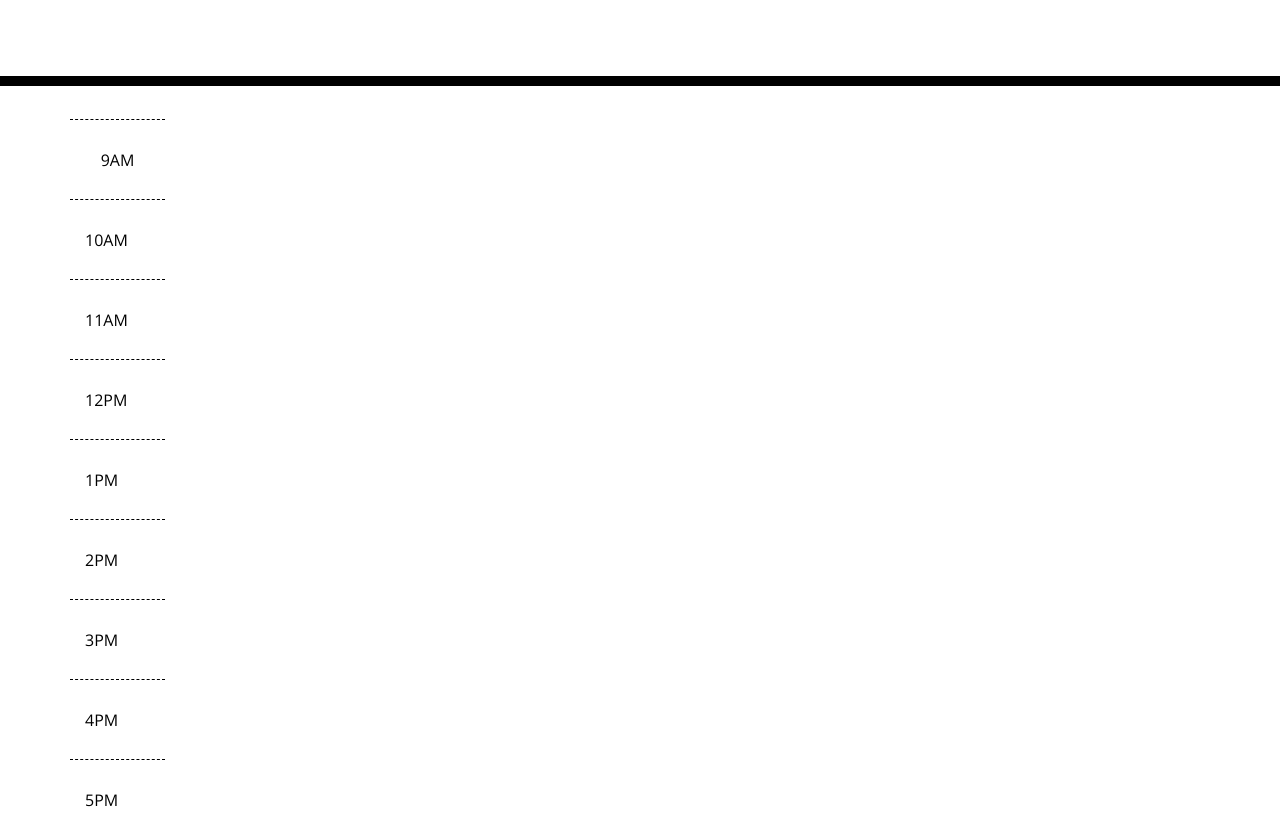
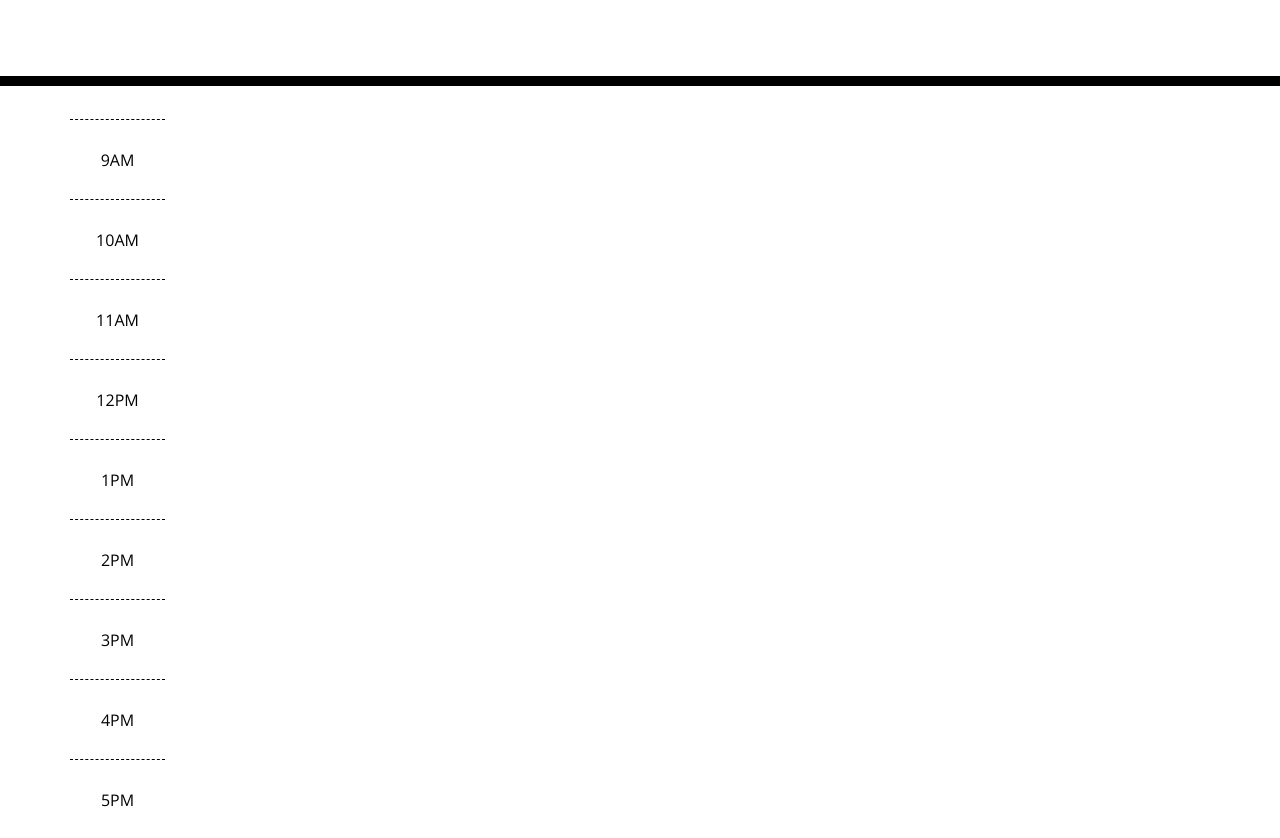
Before and after one commit to MatValdejao/super-disco, a plain HTML site: page index.html in a window 1280 px wide. Shown: the part 182-1020 px from the top of the page. Drawn offline with nearby package versions, Linux system fonts and the light colour scheme; files that its build step writes are made by us from their sources.

Commit message:
will try something different using bootstrap

```diff
--- a/index.html
+++ b/index.html
@@ -31,76 +31,58 @@
     <div class="container">
       <!-- creates rows to divide columns into-->
       <div id="hour-9" class="row time-block">
+        <!-- hour display is 1 column -->
         <div class="col-1 hour">
           9AM
         </div>
-        <div class="col-10 description">
-
-        </div>
       </div>
-      <div id="hour-10" class="row">
+      <div id="hour-10" class="row time-block">
         <div class="col-1 hour">
           10AM
         </div>
-        <div class="col-10 description">
 
-        </div>
       </div>
-      <div id="hour-11" class="row">
+      <div id="hour-11" class="row time-block">
         <div class="col-1 hour">
           11AM
         </div>
-        <div class="col-10 description">
 
-        </div>
       </div>
-      <div id="hour-12" class="row">
+      <div id="hour-12" class="row time-block">
         <div class="col-1 hour">
           12PM
         </div>
-        <div class="col-10 description">
 
-        </div>
       </div>
-      <div id="hour-13" class="row">
+      <div id="hour-13" class="row time-block">
         <div class="col-1 hour">
           1PM
         </div>
-        <div class="col-10 description">
 
-        </div>
       </div>
-      <div id="hour-14" class="row">
+      <div id="hour-14" class="row time-block">
         <div class="col-1 hour">
           2PM
         </div>
-        <div class="col-10 description">
 
-        </div>
       </div>
-      <div id="hour-15" class="row">
+      <div id="hour-15" class="row time-block">
         <div class="col-1 hour">
           3PM
         </div>
-        <div class="col-10 description">
 
-        </div>
       </div>
-      <div id="hour-16" class="row">
+      <div id="hour-16" class="row time-block">
         <div class="col-1 hour">
           4PM
         </div>
-        <div class="col-10 description">
 
-        </div>
       </div>
-      <div id="hour-17" class="row">
+      <div id="hour-17" class="row time-block">
         <div class="col-1 hour">
           5PM
         </div>
-        <div class="col-10 description">
 
-        </div>
       </div>
     </div>
 
```
